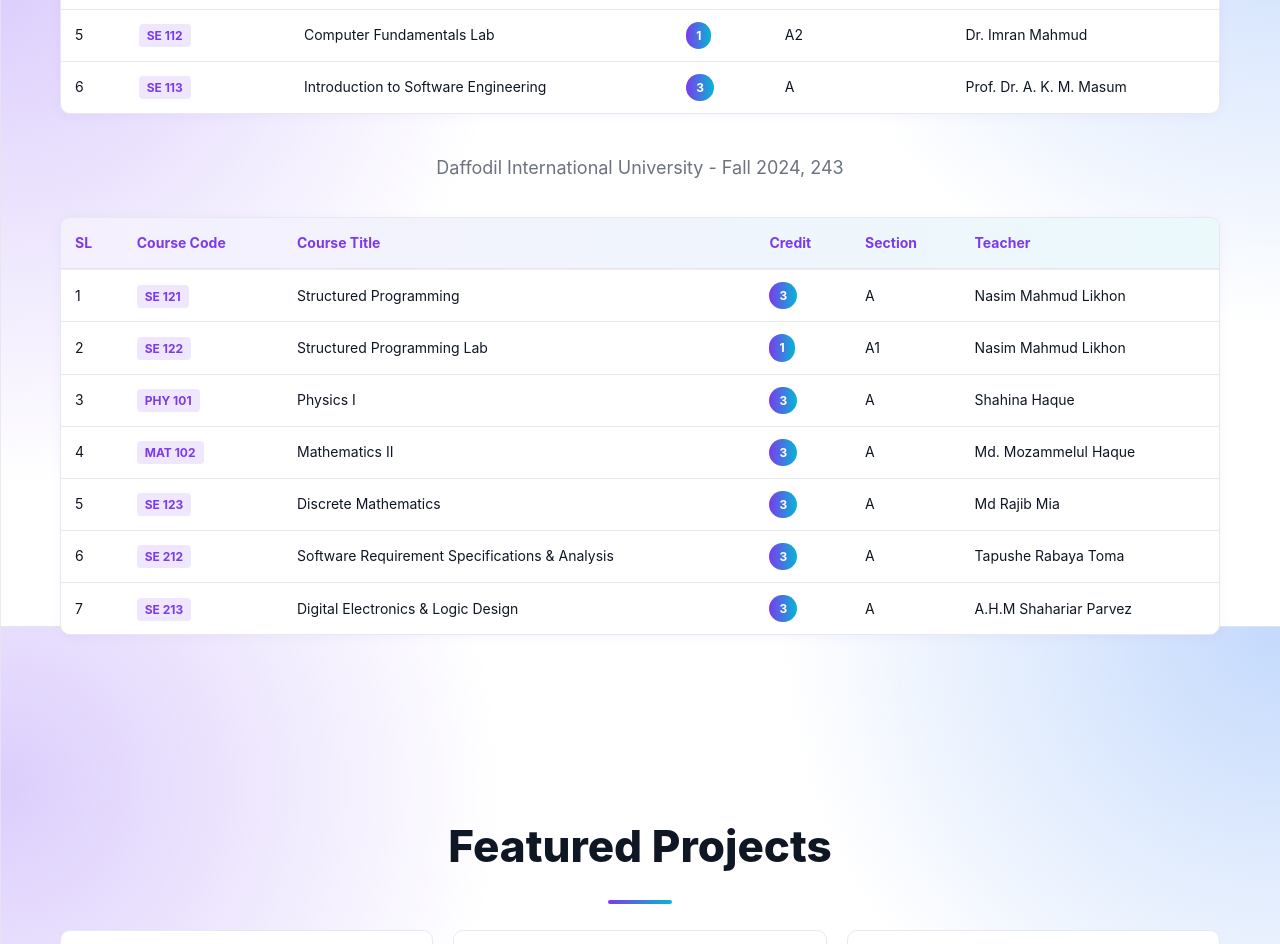
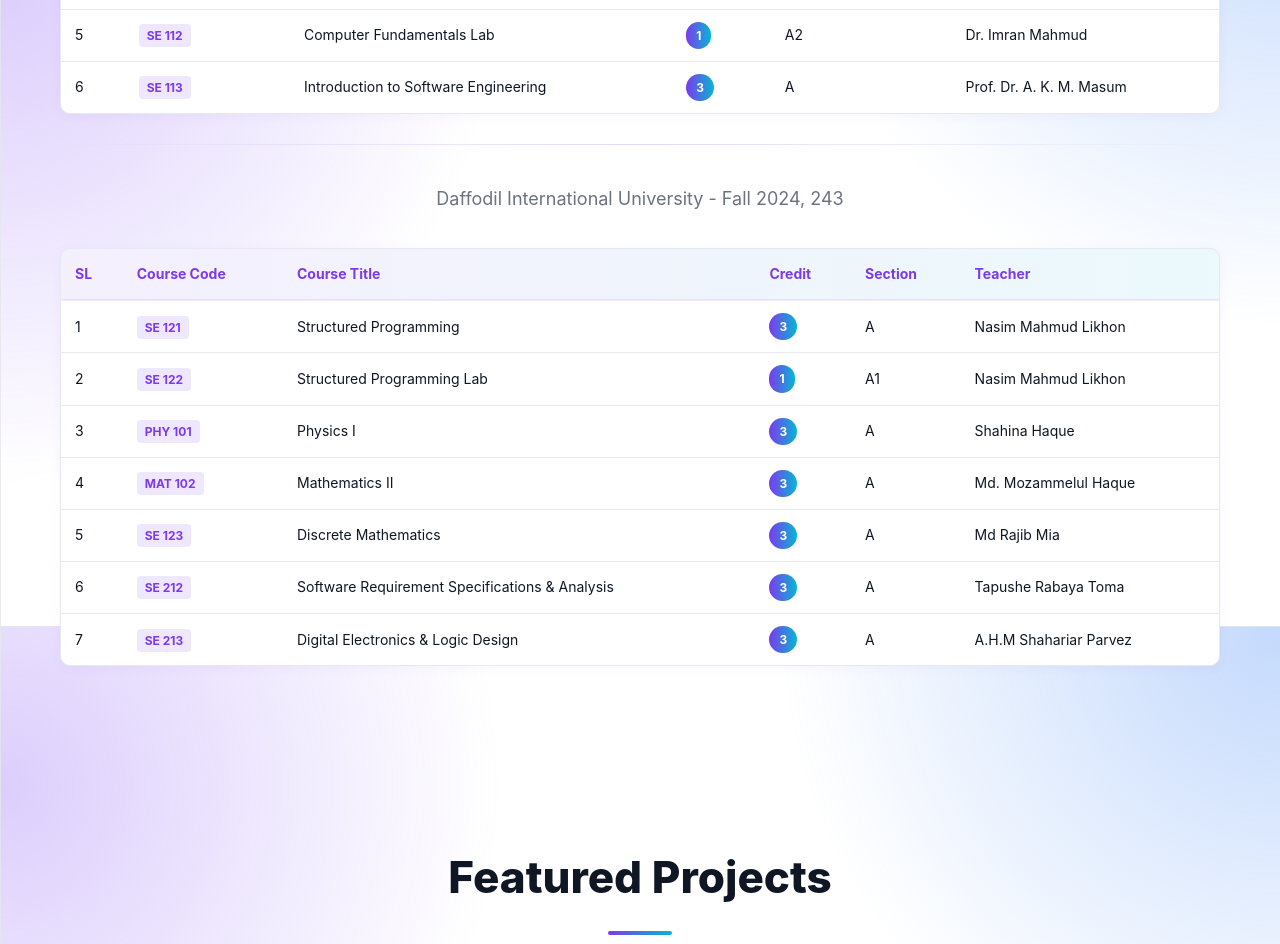
Before and after one commit to CodedBy-Sady/Portfolio_Practice, a plain HTML site: page index.html in a window 1280 px wide. Shown: the part 2574-3518 px from the top of the page. Drawn offline with Linux system fonts and the light colour scheme.

Commit message:
added style in new semester part

```diff
--- a/style.css
+++ b/style.css
@@ -543,6 +543,11 @@ section {
     display: inline-block;
 }
 
+.semester-divider {
+    height: 1px;
+    background: linear-gradient(90deg, transparent, rgba(124, 58, 237, 0.2), transparent);
+    margin: 30px 0;
+}
 /* ======================================
    PROJECTS SECTION
    ====================================== */
```
